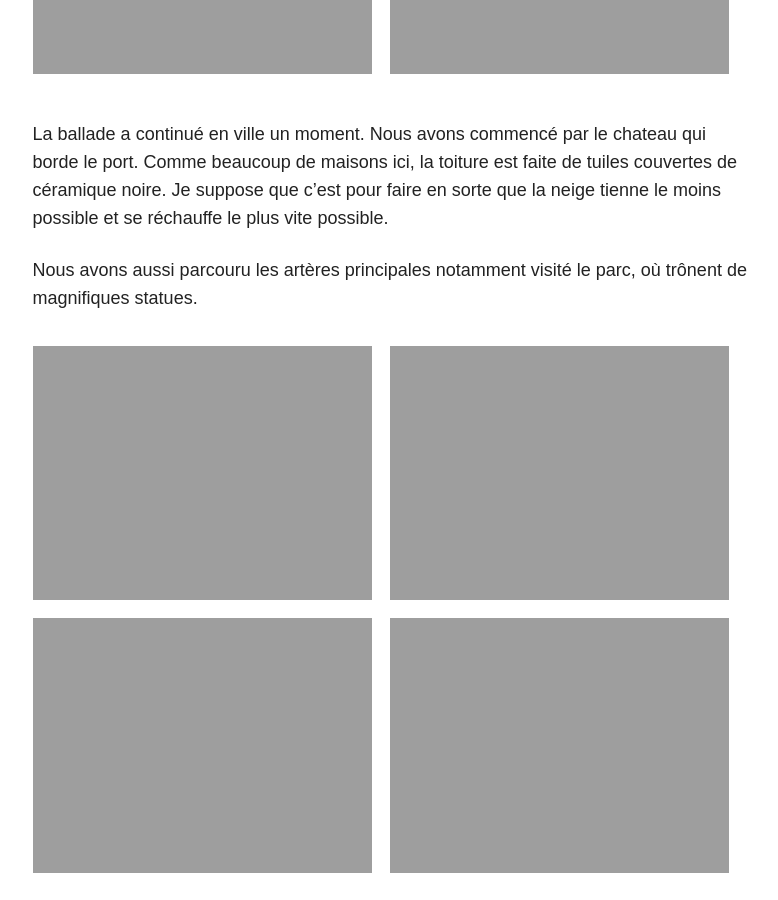
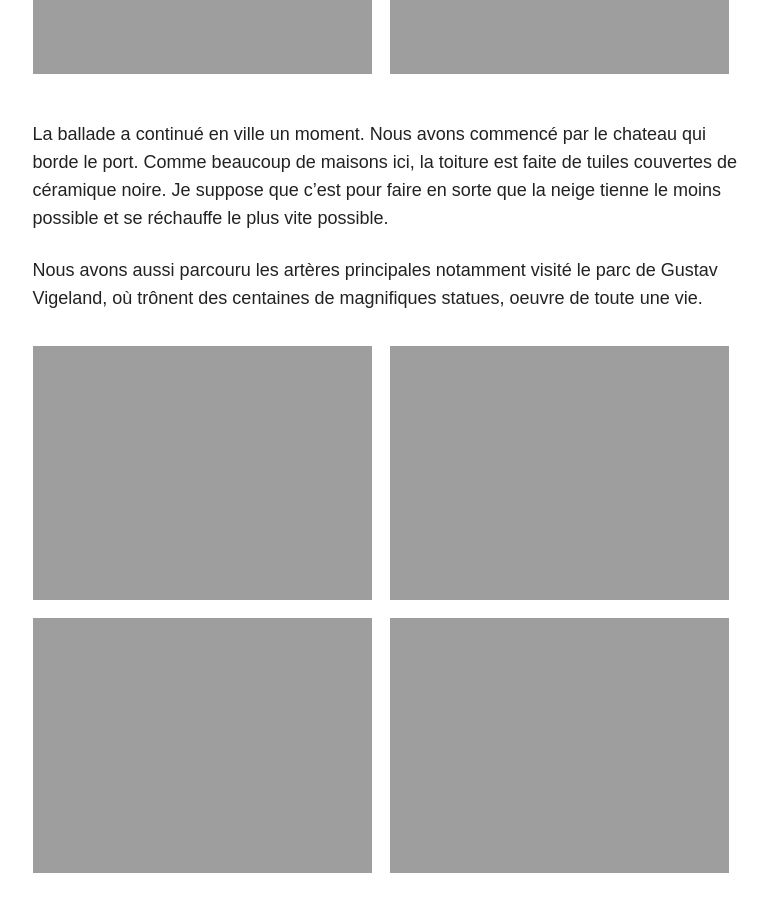
Before and after one commit to vferries/voyage, a Jekyll site: the page built from _posts/2016-03-15-oslo.md, in a window 1280 px wide and 900 px high, scrolled down 1882 px. Shown: the whole window, without its empty margins (347-1125 px from the left). Built offline with Jekyll 4.4.1, drawn with Linux system fonts in a browser that asks for light colours; nearby versions of some CDN libraries; comment, search, counter and statistics services are not loaded.

Commit message:
Nom des statues.

```diff
--- a/_posts/2016-03-15-oslo.md
+++ b/_posts/2016-03-15-oslo.md
@@ -27,7 +27,7 @@ Direction les transports en commun jusqu'au centre ville, près du port. Nous av
 
 La ballade a continué en ville un moment. Nous avons commencé par le chateau qui borde le port. Comme beaucoup de maisons ici, la toiture est faite de tuiles couvertes de céramique noire. Je suppose que c'est pour faire en sorte que la neige tienne le moins possible et se réchauffe le plus vite possible.
 
-Nous avons aussi parcouru les artères principales notamment visité le parc, où trônent de magnifiques statues.
+Nous avons aussi parcouru les artères principales notamment visité le parc de Gustav Vigeland, où trônent des centaines de magnifiques statues, oeuvre de toute une vie.
 
 <figure class="half">
 	<a href="{{site.url}}/images/oslo/chateau.jpg"><img src="{{site.url}}/images/oslo/chateau.jpg" alt=""></a>
```
